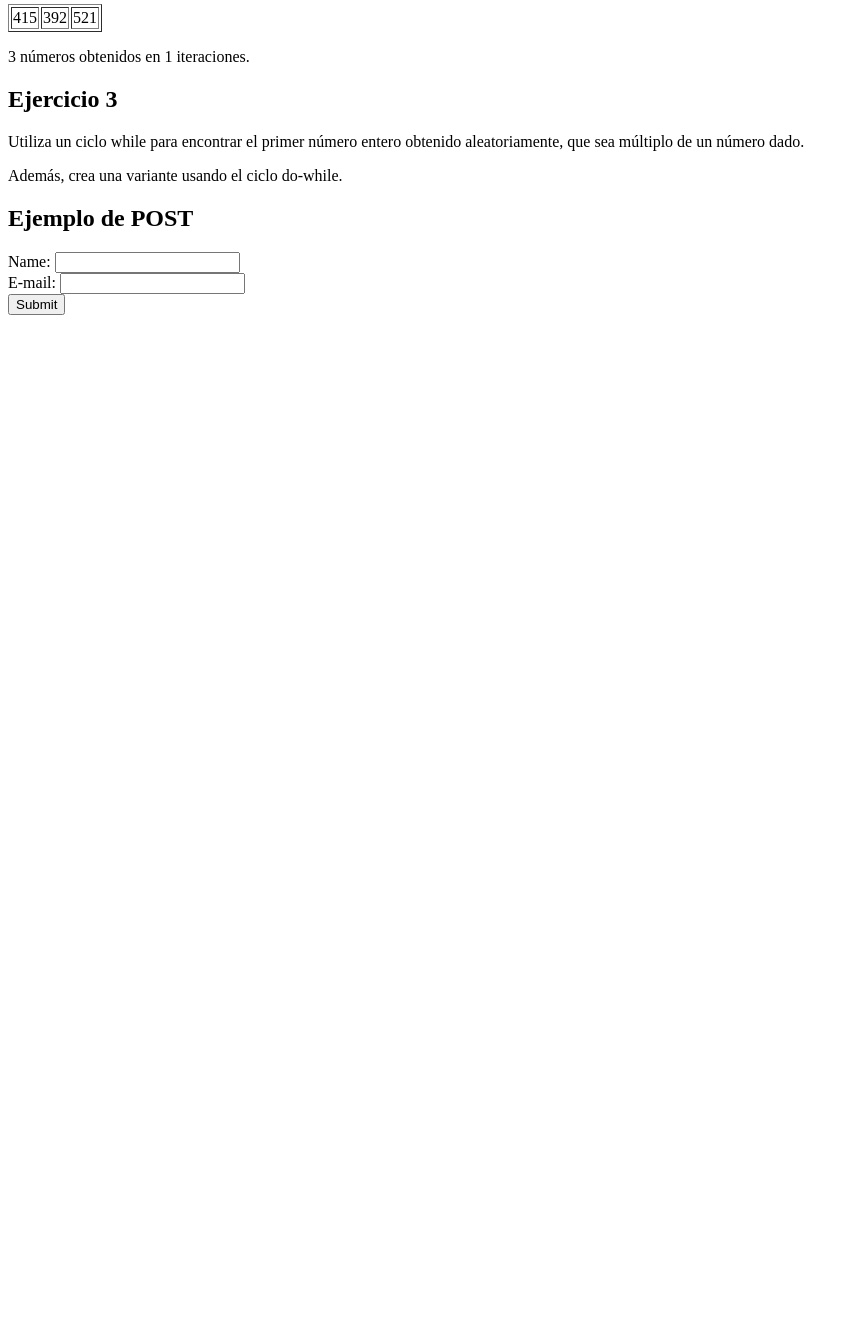
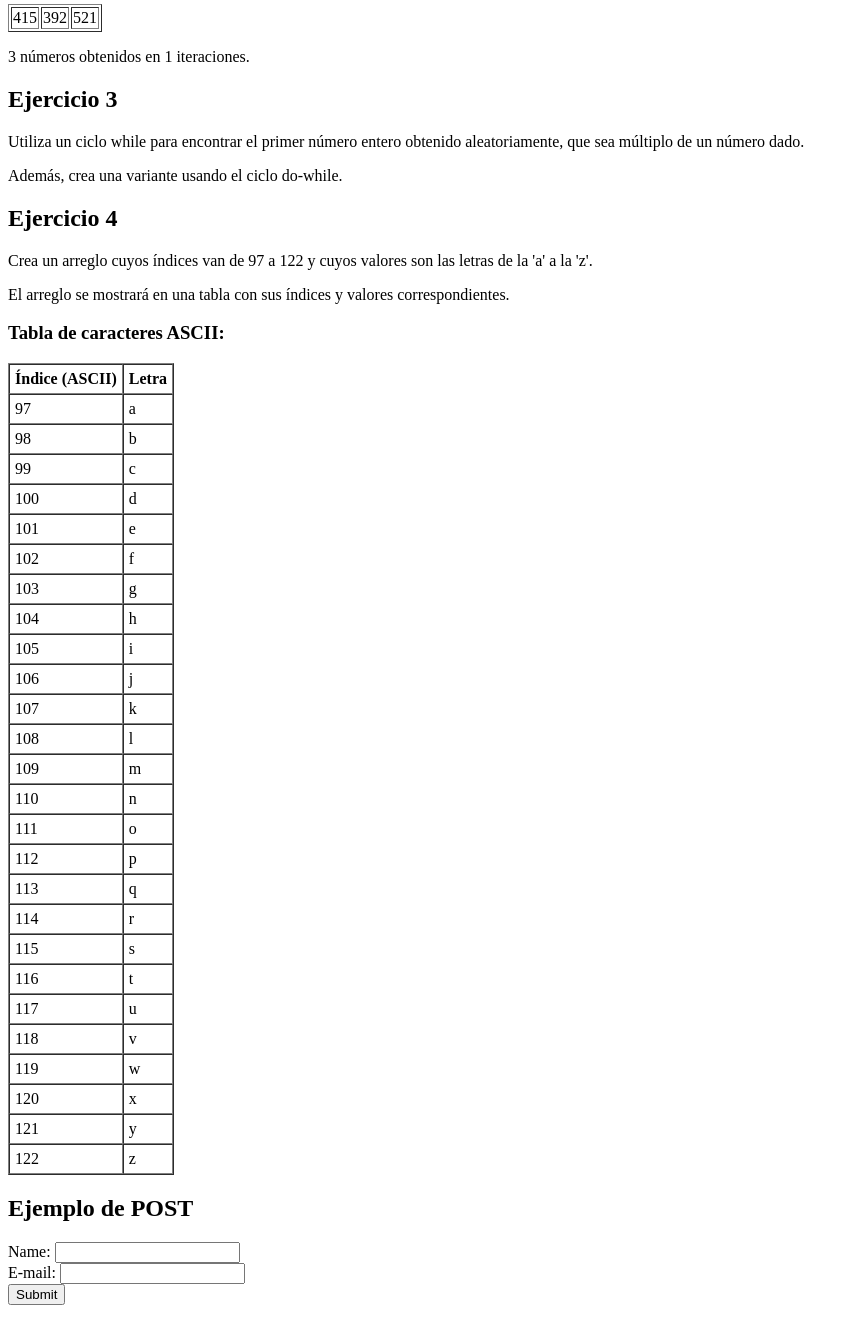
Before and after one commit to ErasmoAG/tecweb, a PHP site: page /tecweb/ in a window 1280 px wide. Shown: the part 293-1624 px from the top of the page, without its empty margins (0-855 px from the left). Before the commit the page ends 608 px from the top, so only its background shows below. Run offline with PHP 8.4, Linux system fonts and the light colour scheme.

Commit message:
Se realizo el cuarto ejercicio 'valores ascii con for'

```diff
--- a/practicas/p06-base/index.php
+++ b/practicas/p06-base/index.php
@@ -57,6 +57,18 @@
     ?>
 
 
+    <h2>Ejercicio 4</h2>
+    <p>Crea un arreglo cuyos índices van de 97 a 122 y cuyos valores son las letras de la 'a' a la 'z'.</p>
+    <p>El arreglo se mostrará en una tabla con sus índices y valores correspondientes.</p>
+
+    <?php
+    require_once __DIR__.'/src/funciones.php';
+
+
+    crearArregloAscii();
+    ?>
+
+
 
     <h2>Ejemplo de POST</h2>
     <form action="http://localhost/tecweb/practicas/p06-base/index.php" method="post">
--- a/practicas/p06-base/src/funciones.php
+++ b/practicas/p06-base/src/funciones.php
@@ -77,4 +77,25 @@ function encontrarMultiploDoWhile($multiplo) {
     echo "El primer número múltiplo de $multiplo es: $num (en $intentos intentos)<br>";
 }
 
+//FUNCIONES EJERCICOO 4
+function crearArregloAscii() {
+    $arreglo = [];
+
+    // Crear el arreglo usando un ciclo for
+    for ($i = 97; $i <= 122; $i++) {
+        $arreglo[$i] = chr($i);
+    }
+
+    // Mostrar el arreglo en una tabla XHTML
+    echo "<h3>Tabla de caracteres ASCII:</h3>";
+    echo "<table border='1' cellpadding='5' cellspacing='0'>";
+    echo "<tr><th>Índice (ASCII)</th><th>Letra</th></tr>";
+
+    foreach ($arreglo as $key => $value) {
+        echo "<tr><td>$key</td><td>$value</td></tr>";
+    }
+
+    echo "</table>";
+}
+
 ?>
```
